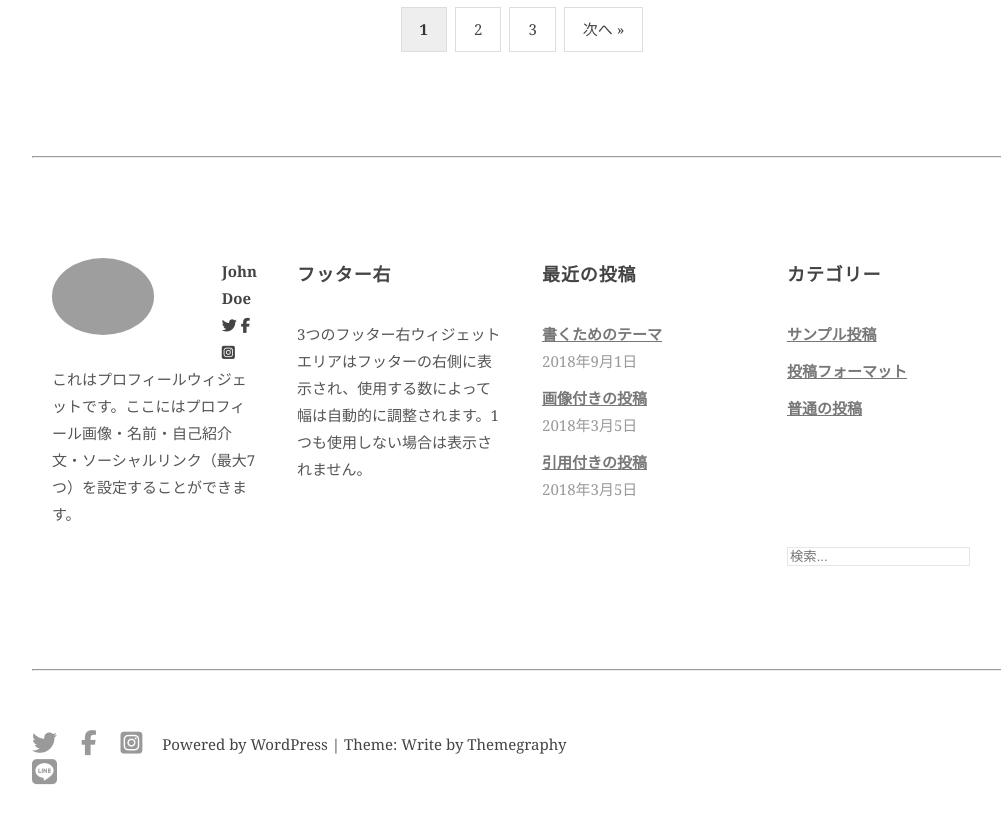
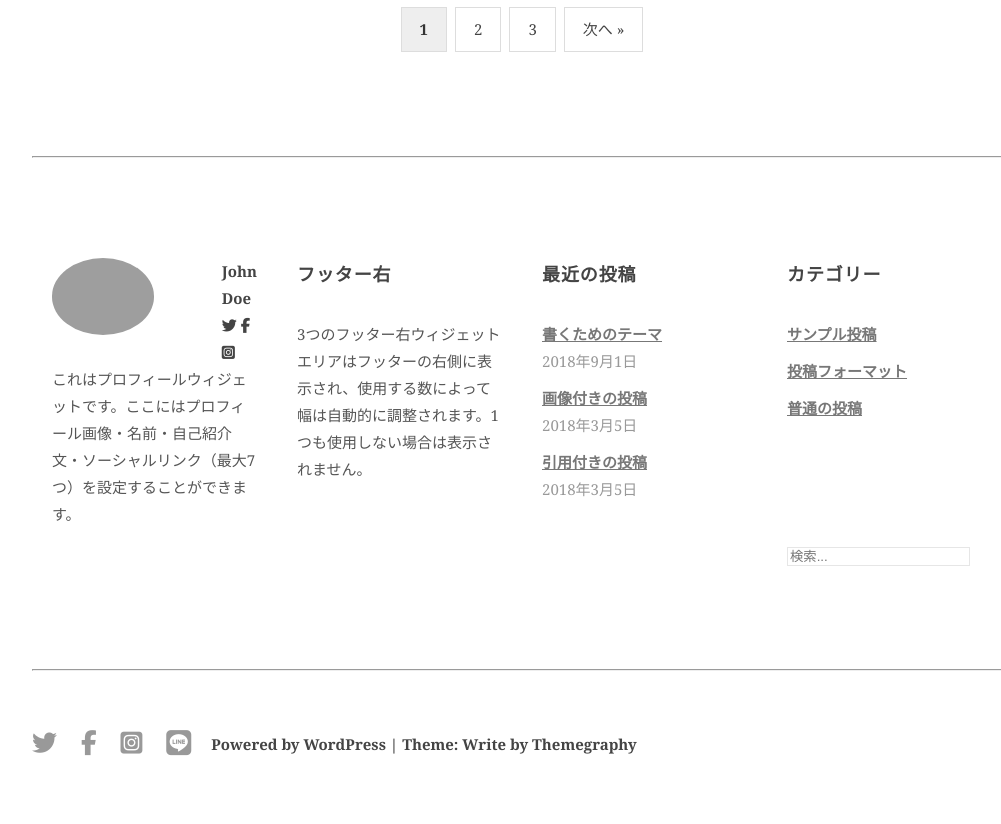
Before and after one commit to HarukiTakayama/coding, a plain HTML site: page index.html in a window 1280 px wide. Shown: the part 2355-3179 px from the top of the page, without its empty margins (118-1119 px from the left). Drawn offline with Linux system fonts and the light colour scheme; grey boxes are pictures that could not be loaded.

Commit message:
Update index.html

```diff
--- a/index.html
+++ b/index.html
@@ -164,7 +164,7 @@
                         <i class="fab fa-twitter"></i>
                         <i class="fab fa-facebook-f"></i>
                         <i class="fab fa-instagram-square"></i>
-                        <a href="https://line.me/ti/p/ysnbRghOnW"><i class="fab fa-line"></i></a>
+                        <i class="fab fa-line"><a href="https://line.me/ti/p/ysnbRghOnW"></i>
                     </div>
                     <div class="reference">
                         <p>Powered by WordPress | Theme: Write by Themegraphy</p>
```
